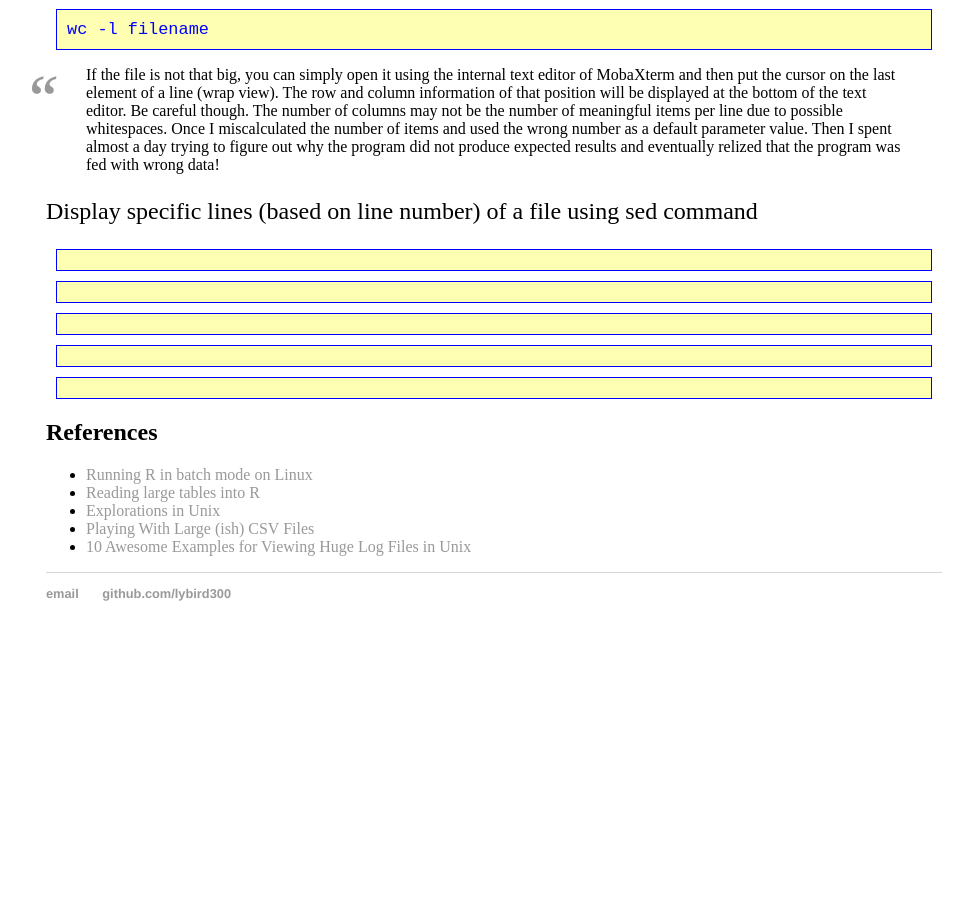
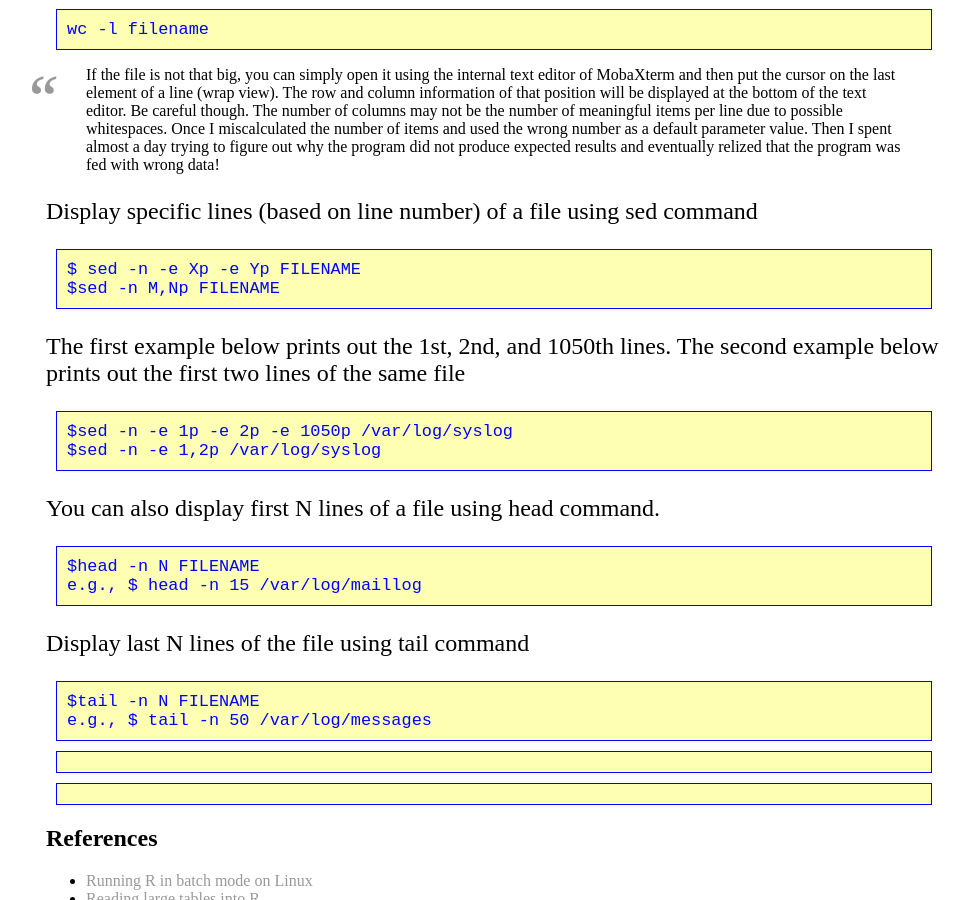
Before and after one commit to lybird300/lybird300.github.io, a Jekyll site: the page built from _posts/2015-05-01-inspect-big-data.md, in a window 1280 px wide and 900 px high, scrolled down 1385 px. Shown: the whole window, without its empty margins (146-1114 px from the left). Built offline with Jekyll 4.4.1, drawn with Linux system fonts in a browser that asks for light colours; before the commit the page ends 2046 px from its top, so only the background shows below that.

Commit message:
Update 2015-05-01-inspect-big-data.md

```diff
--- a/_posts/2015-05-01-inspect-big-data.md
+++ b/_posts/2015-05-01-inspect-big-data.md
@@ -28,9 +28,17 @@ Rows:
 <pre><code>wc -l filename</code></pre>
 <blockquote>If the file is not that big, you can simply open it using the internal text editor of MobaXterm and then put the cursor on the last element of a line (wrap view). The row and column information of that position will be displayed at the bottom of the text editor. Be careful though. The number of columns may not be the number of meaningful items per line due to possible whitespaces. Once I miscalculated the number of items and used the wrong number as a default parameter value. Then I spent almost a day trying to figure out why the program did not produce expected results and eventually relized that the program was fed with wrong data!</blockquote>
 Display specific lines (based on line number) of a file using sed command
-<pre><code></code></pre>
-<pre><code></code></pre>
-<pre><code></code></pre>
+<pre><code>$ sed -n -e Xp -e Yp FILENAME
+$sed -n M,Np FILENAME</code></pre>
+The first example below prints out the 1st, 2nd, and 1050th lines. The second example below prints out the first two lines of the same file
+<pre><code>$sed -n -e 1p -e 2p -e 1050p /var/log/syslog
+$sed -n -e 1,2p /var/log/syslog</code></pre>
+You can also display first N lines of a file using head command.
+<pre><code>$head -n N FILENAME
+e.g., $ head -n 15 /var/log/maillog</code></pre>
+Display last N lines of the file using tail command
+<pre><code>$tail -n N FILENAME
+e.g., $ tail -n 50 /var/log/messages</code></pre>
 <pre><code></code></pre>
 <pre><code></code></pre>
 <h2>References</h2>
```
